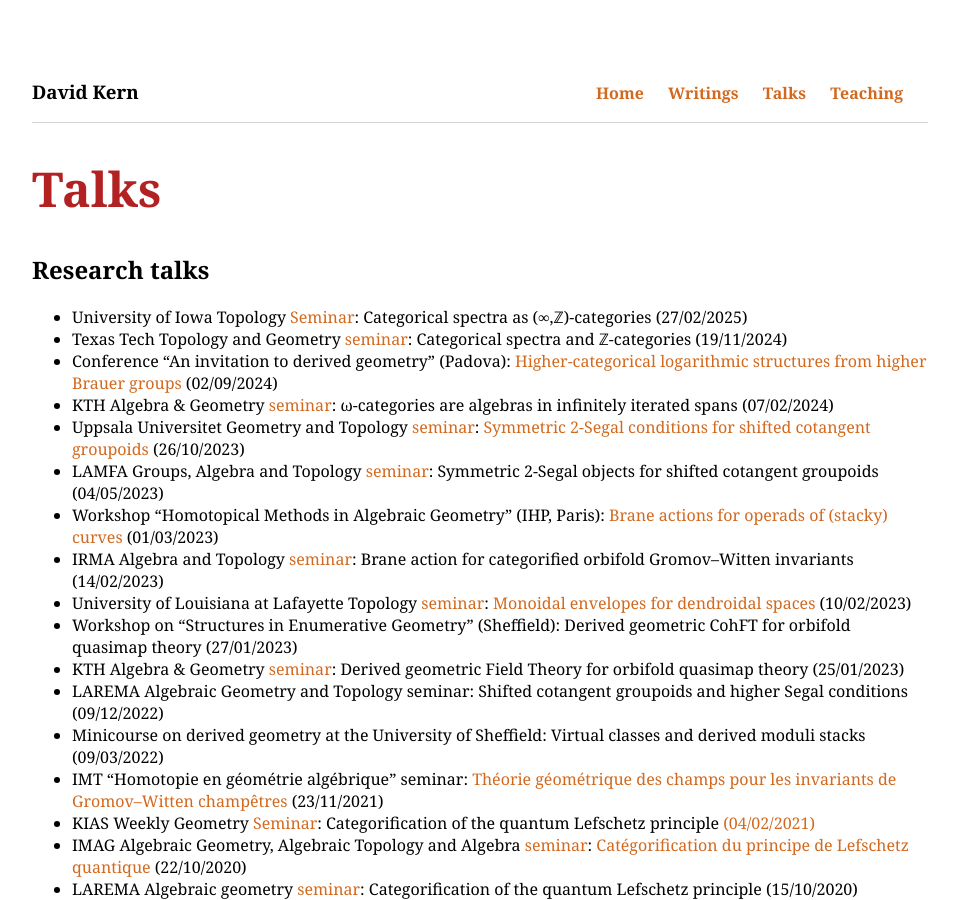
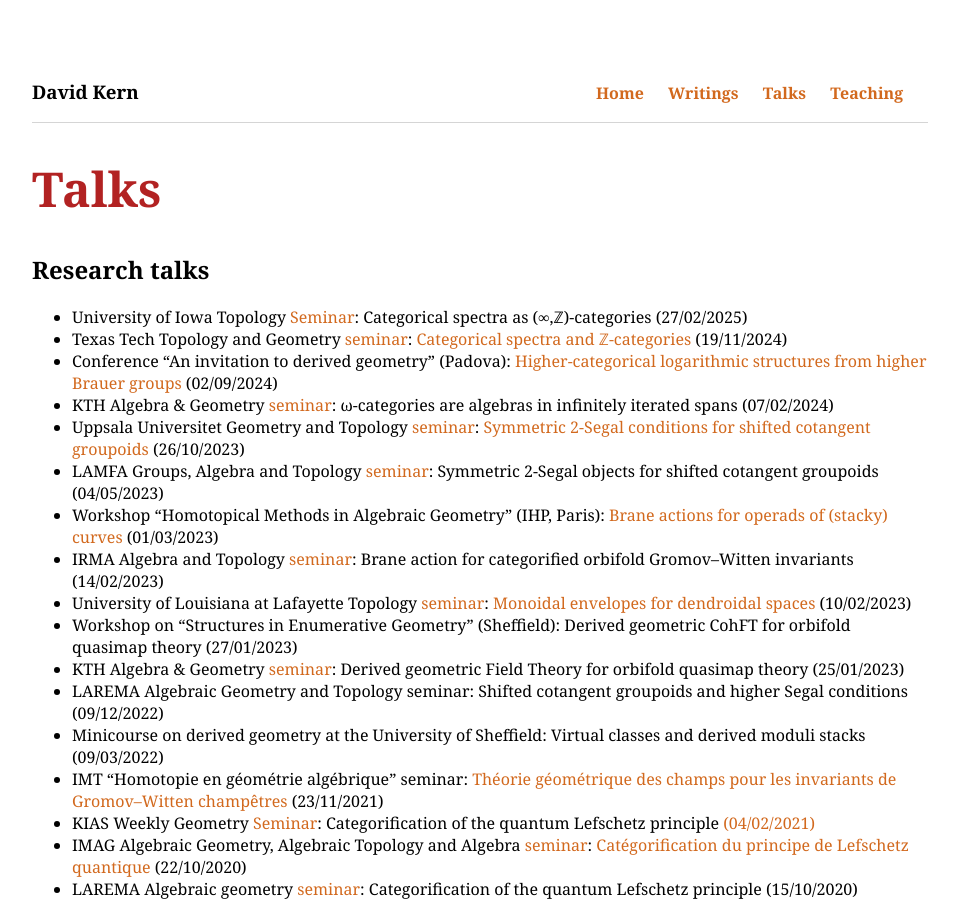
Before and after one commit to dskern/dskern.github.io, a Jekyll site: the page built from talks.html, in a window 1280 px wide and 900 px high. Shown: the whole window, without its empty margins (160-1117 px from the left). Built offline with Jekyll 4.4.1, drawn with Linux system fonts in a browser that asks for light colours.

Commit message:
Update talks.html

```diff
--- a/talks.html
+++ b/talks.html
@@ -7,7 +7,7 @@
 
 <ul>
     <li>University of Iowa Topology <a href="https://docs.google.com/document/d/19paVEae17w4_XLjz4_zHkhzxfvOpc6yABNDFjKNPdFY">Seminar</a>: Categorical spectra as (&infin;,ℤ)-categories (27/02/2025)</li>
-    <li>Texas Tech Topology and Geometry <a href="https://www.math.ttu.edu/events/seminars/geometry/2024/fall/">seminar</a>: Categorical spectra and ℤ-categories (19/11/2024)</li>
+    <li>Texas Tech Topology and Geometry <a href="https://www.math.ttu.edu/events/seminars/geometry/2024/fall/">seminar</a>: <a href="Talks/CatSpZ.pdf">Categorical spectra and ℤ-categories</a> (19/11/2024)</li>
     <li>Conference “An invitation to derived geometry” (Padova): <a href="Talks/HiLogBr.pdf">Higher-categorical logarithmic structures from higher Brauer groups</a> (02/09/2024)</li>
     <li>KTH Algebra & Geometry <a href="https://www.math-stockholm.se/en/kalender/alggeo/david-kern-categories-are-algebras-in-infinitely-iterated-spans-1.1313574?date=2024-02-07&orgdate=2024-02-01&length=1&orglength=29">seminar</a>: &omega;-categories are algebras in infinitely iterated spans (07/02/2024)</li>
     <li>Uppsala Universitet Geometry and Topology <a href="https://www.math.uu.se/research/geometry-and-physics/geometry-and-topology-seminar/"> seminar</a>: <a href="Talks/CotgtGrpd.pdf">Symmetric 2-Segal conditions for shifted cotangent groupoids</a> (26/10/2023)</li>
```
